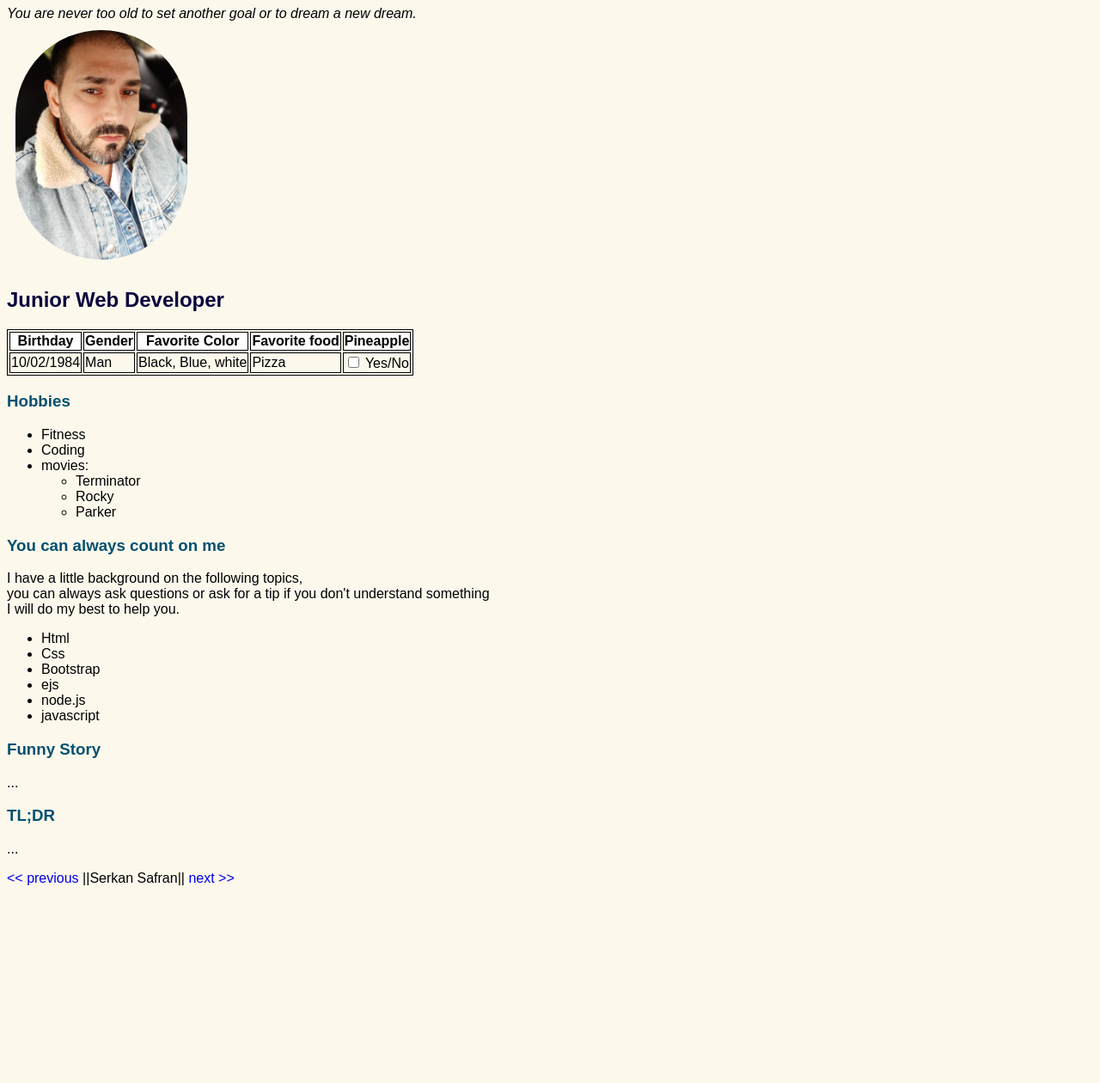
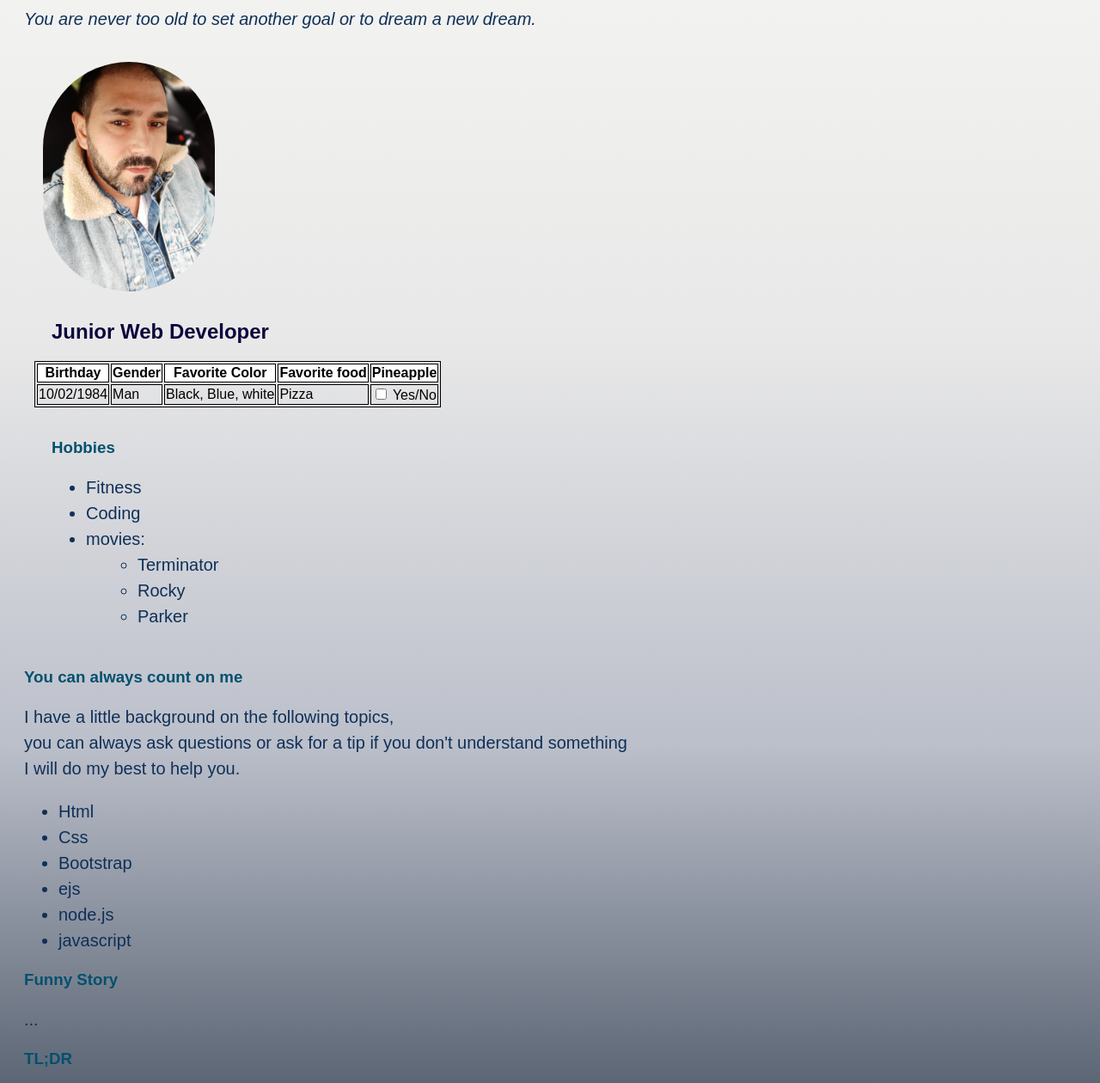
Before and after one commit to SerkanS26/html-introduction, a plain HTML site: page index.html in a window 1280 px wide. Shown: the part 73-1333 px from the top of the page at 86% size. Before the commit the page ends 1112 px from the top, so only its background shows below. Drawn offline with Linux system fonts and the light colour scheme.

Commit message:
adding style

```diff
--- a/css/styles.css
+++ b/css/styles.css
@@ -1,6 +1,8 @@
 body {
-  background-color: #fcf8ec;
+
   font-family: sans-serif;
+  background: linear-gradient(#f4f4f2,#e8e8e8,#bbbfca,#495464)
+
 }
 main{
   width: 700px;
@@ -8,9 +10,11 @@ main{
 }
 h1,h2 {
   color: #0a043c;
+  margin-left: 20px;
 }
 h3{
   color: #03506f;
+  margin-left: 20px;
 }
 img {
   border-radius: 100px;
@@ -28,7 +32,35 @@ th{
   border: 1px solid black;
   background-color: white;
 }
+ul,p{
+  color: #0f3057;
+  font-size: 20px;
+  line-height: 1.5;
+  margin-left: 20px;
+}
+em{
+  color: #0f3057;
+  font-size: 20px;
+  line-height: 1.5;
+  margin-left: 20px;
+}
+a {
+  text-decoration: none;
+  color: #f0a500;
 
-a {
-  text-decoration: none
 }
+.box {
+  width: 750px;
+  margin: 20px;
+}
+
+.profile,
+.hobbies{
+  margin: 7px;
+  padding: 5px;
+}
+
+footer{
+  width: 300px;
+  margin: 5px auto;;
+}
--- a/index.html
+++ b/index.html
@@ -15,7 +15,7 @@
   </div>
   <div class="box">
     <div class="profile">
-      <img src="images/profile-img.jpg" alt="profile img">
+      <img src="images/profile-img.jpg" alt="profile-img">
       <h2>Junior Web Developer</h2>
       <table>
         <thead>
```
